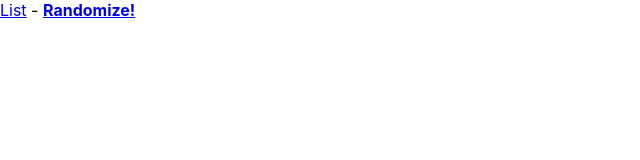
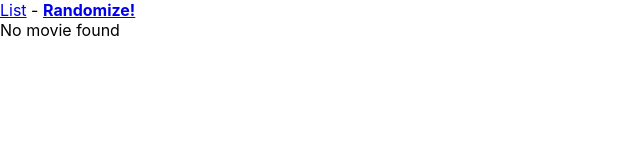
Before and after one commit to amyloumills/movielist, a React (Create React App) app: page /random in a window 1280 px wide. Shown: the top 160 px of the page, without its empty margins (0-640 px from the left). Built offline with nearby package versions, Linux system fonts and the light colour scheme.

Commit message:
fixed state error

```diff
--- a/src/Components/Randomize.tsx
+++ b/src/Components/Randomize.tsx
@@ -1,10 +1,11 @@
 import React from 'react';
 import { MoviesProps } from '../types';
 
-type Props = MoviesProps;
+type Props = MoviesProps & {};
 
-const Randomize: React.FC<Props> = () => {
-	return <></>;
+const Randomize: React.FC<Props> = ({ movies }) => {
+	const movie = movies[0];
+	return movie ? <div>{movie.label}</div> : <div>No movie found</div>;
 };
 
 export default Randomize;
```
